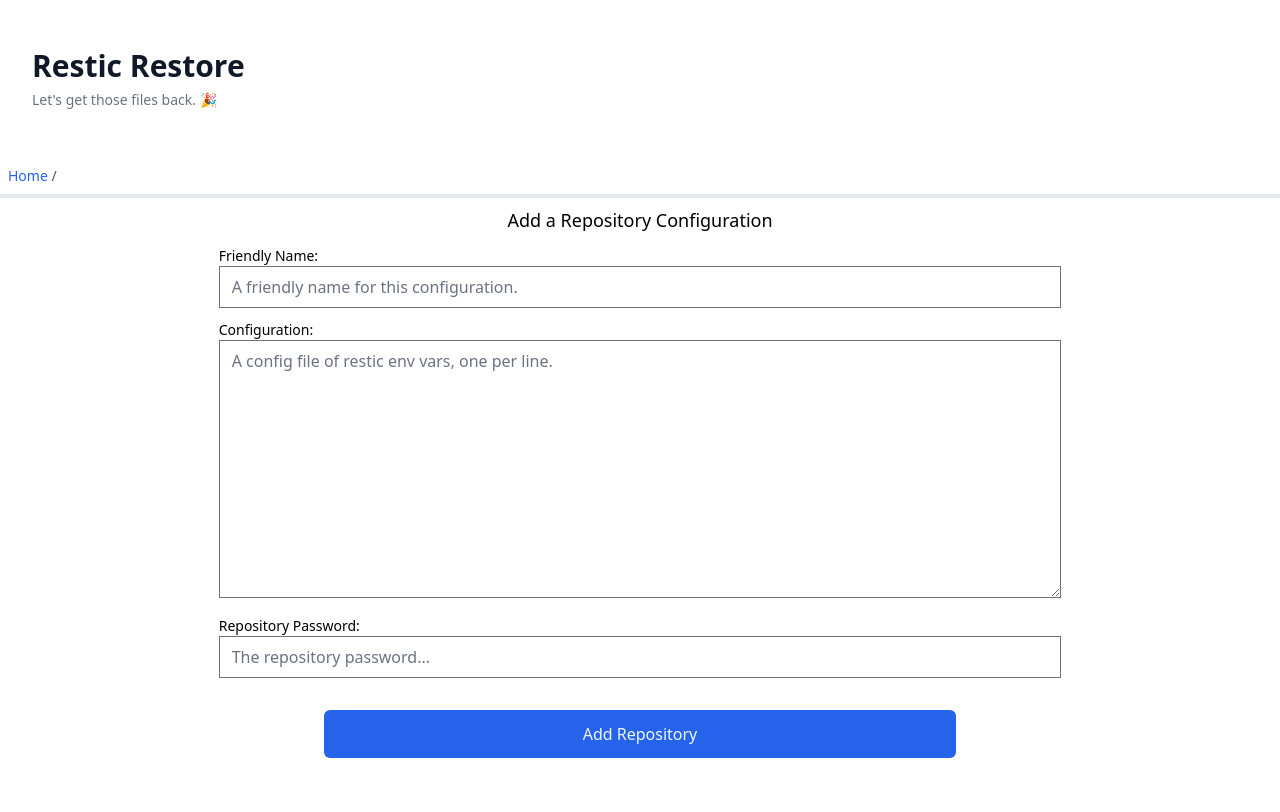
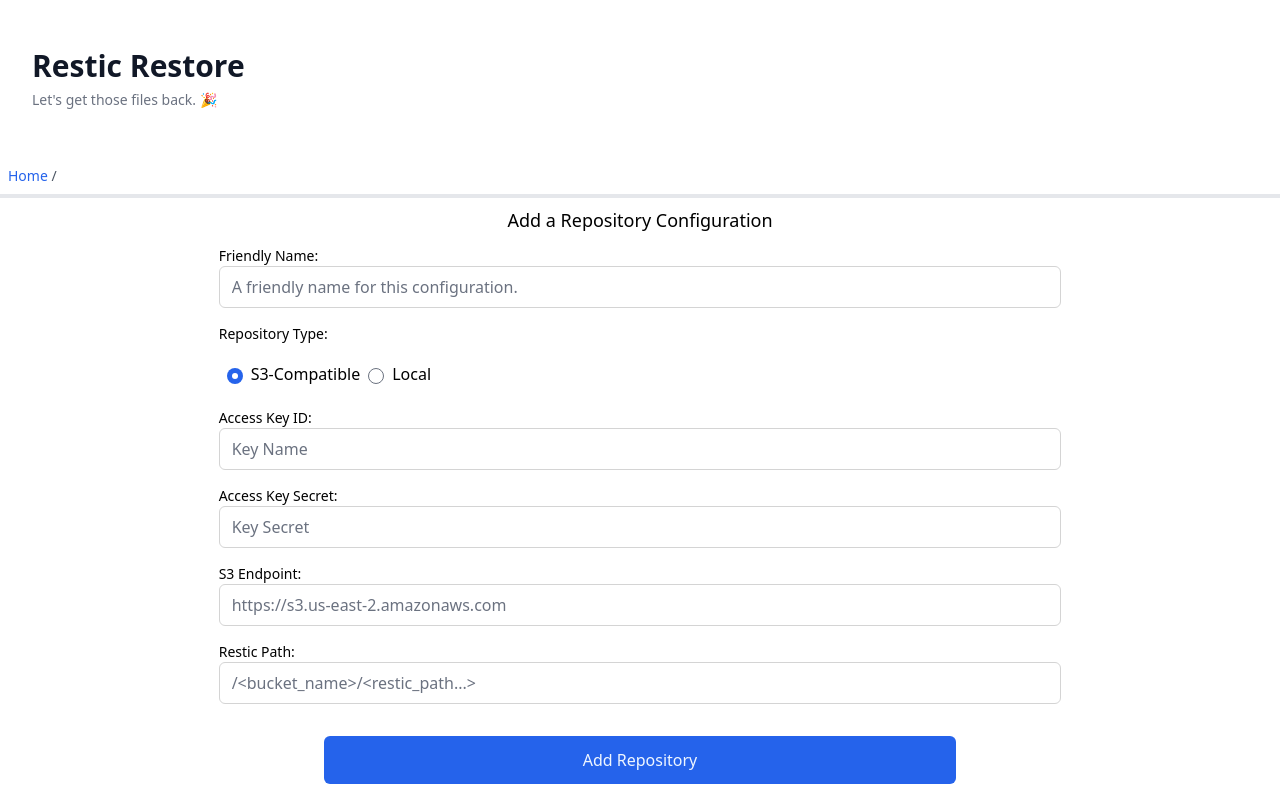
Before and after one commit to atheken/restic-restore, a SvelteKit app in the folder src/: page /app/Add in a window 1280 px wide. Built offline with nearby package versions, Linux system fonts and the light colour scheme.

Commit message:
Stubbing out repo config definitions.

```diff
--- /dev/null
+++ b/src/src/lib/forms/LocalRepo.svelte
@@ -0,0 +1,14 @@
+<script lang="ts">
+  import TextInput from "./TextInput.svelte";
+  let path = "";
+  export let hidden = false;
+</script>
+
+{#if !hidden}
+  <TextInput
+    placeholder="/restic/repo/..."
+    pattern=".+"
+    label="Repository Path"
+    bind:value={path}
+  />
+{/if}
--- /dev/null
+++ b/src/src/lib/forms/RadioInput.svelte
@@ -0,0 +1,34 @@
+<script lang="ts">
+  import { onMount } from "svelte";
+
+  export let options: { label: string; value: string }[] = [];
+  export let value: string | null = null;
+  export let title: string;
+
+  let clazz: string;
+
+  export { clazz as class };
+
+  onMount(() => {
+    value = options[0]?.value;
+  });
+</script>
+
+<div class="text-sm after:content-[':']">{title}</div>
+<div class={clazz}>
+  {#each options as o}
+    <label class="align-middle" for="backendType"
+      ><input
+        type="radio"
+        class="m-2 align-middle"
+        name="backendType"
+        id={o.value}
+        value={o}
+        checked={o.value == value}
+        on:change={() => {
+          value = o.value;
+        }}
+      />{o.label}</label
+    >
+  {/each}
+</div>
--- /dev/null
+++ b/src/src/lib/forms/S3Repo.svelte
@@ -0,0 +1,40 @@
+<script lang="ts">
+  import TextInput from "./TextInput.svelte";
+
+  let keyId = "";
+  let keySecret = "";
+  let s3Endpoint = "";
+  let repoPath = "";
+  let hidden = false;
+</script>
+
+{#if !hidden}
+  <TextInput
+    pattern=".+"
+    placeholder="Key Name"
+    bind:value={keyId}
+    label="Access Key ID"
+  />
+
+  <TextInput
+    pattern=".+"
+    type="password"
+    placeholder="Key Secret"
+    bind:value={keySecret}
+    label="Access Key Secret"
+  />
+
+  <TextInput
+    pattern="http(s)?://.+"
+    placeholder="https://s3.us-east-2.amazonaws.com"
+    bind:value={s3Endpoint}
+    label="S3 Endpoint"
+  />
+
+  <TextInput
+    pattern="/.+"
+    placeholder="/<bucket_name>/<restic_path...>"
+    bind:value={repoPath}
+    label="Restic Path"
+  />
+{/if}
--- /dev/null
+++ b/src/src/lib/forms/TextInput.svelte
@@ -0,0 +1,41 @@
+<script lang="ts">
+  export let value: string;
+  export let pattern = "";
+  export let placeholder = "";
+  export let label: string;
+  let clazz: string = "";
+  export { clazz as class };
+  export let type: "text" | "password" | "textarea" = "text";
+</script>
+
+<div>
+  {#if type == "text"}
+    <label for="name" class="block text-sm after:content-[':']">{label}</label>
+    <input
+      id="name"
+      bind:value
+      type="text"
+      {placeholder}
+      {pattern}
+      class="w-full border-neutral-300 rounded-md {clazz}"
+    />
+  {:else if type == "password"}
+    <label for="name" class="block text-sm after:content-[':']">{label}</label>
+    <input
+      id="name"
+      bind:value
+      type="password"
+      {placeholder}
+      {pattern}
+      class="w-full border-neutral-300 rounded-md {clazz}"
+    />
+  {:else if type == "textarea"}
+    <label for="name" class="block text-sm after:content-[':']">{label}</label>
+    <textarea
+      id="name"
+      {placeholder}
+      bind:value
+      class="w-full border-neutral-300 rounded-md {clazz}"
+    />
+  {/if}
+</div>
--- a/src/src/routes/app/Add/+page.svelte
+++ b/src/src/routes/app/Add/+page.svelte
@@ -1,45 +1,54 @@
 <script lang="ts">
+  import LocalRepo from "$lib/forms/LocalRepo.svelte";
+  import RadioInput from "$lib/forms/RadioInput.svelte";
+  import S3Repo from "$lib/forms/S3Repo.svelte";
+  import TextInput from "$lib/forms/TextInput.svelte";
+
   let password: string;
   let title: string;
   let config: string;
 
-  async function storeConfig() {}
+  async function storeConfig() {
+    let result = await fetch("./", {
+      method: "POST",
+      headers: { "Content-Type": "application/json" },
+      body: JSON.stringify({ password, title, config }),
+    });
+    let payload = (await result.json()) as { success: boolean };
+
+    console.log(payload);
+  }
+
+  let backendType: string;
 </script>
 
 <div class="grid w-full gap-3 justify-items-center">
   <div class="text-lg text-center font-medium">
     Add a Repository Configuration
   </div>
-  <div class="w-2/3">
-    <label for="name" class="block text-sm"> Friendly Name:</label>
-    <input
-      id="name"
+  <div class="w-2/3 grid gap-[1em]">
+    <TextInput
+      label="Friendly Name"
       bind:value={title}
-      type="text"
+      pattern="^[0-9a-z_.]+$"
       placeholder="A friendly name for this configuration."
-      pattern="^[0-9a-z_.]+$"
-      class="w-full"
     />
-  </div>
-  <div class="w-2/3">
-    <label class="block text-sm" for="config">Configuration:</label>
-    <textarea
-      name="config"
-      bind:value={config}
-      rows="10"
-      placeholder="A config file of restic env vars, one per line."
-      class="w-full"
+
+    <RadioInput
+      title="Repository Type"
+      bind:value={backendType}
+      class="justify-items-center"
+      options={[
+        { label: "S3-Compatible", value: "S3" },
+        { label: "Local", value: "local" },
+      ]}
     />
-  </div>
-  <div class="w-2/3">
-    <label for="password" class="block text-sm">Repository Password:</label>
-    <input
-      id="password"
-      bind:value={password}
-      placeholder="The repository password..."
-      type="password"
-      class="w-full"
-    />
+
+    {#if backendType == "S3"}
+      <S3Repo />
+    {:else if backendType == "local"}
+      <LocalRepo />
+    {/if}
   </div>
 
   <button
--- /dev/null
+++ b/src/src/routes/app/Add/+server.ts
@@ -0,0 +1,9 @@
+import { json, type RequestEvent } from "@sveltejs/kit";
+
+export async function POST(req: RequestEvent) {
+  let payload = await req.request.json();
+  console.log(payload);
+  return json({
+    success: true,
+  });
+}
```
